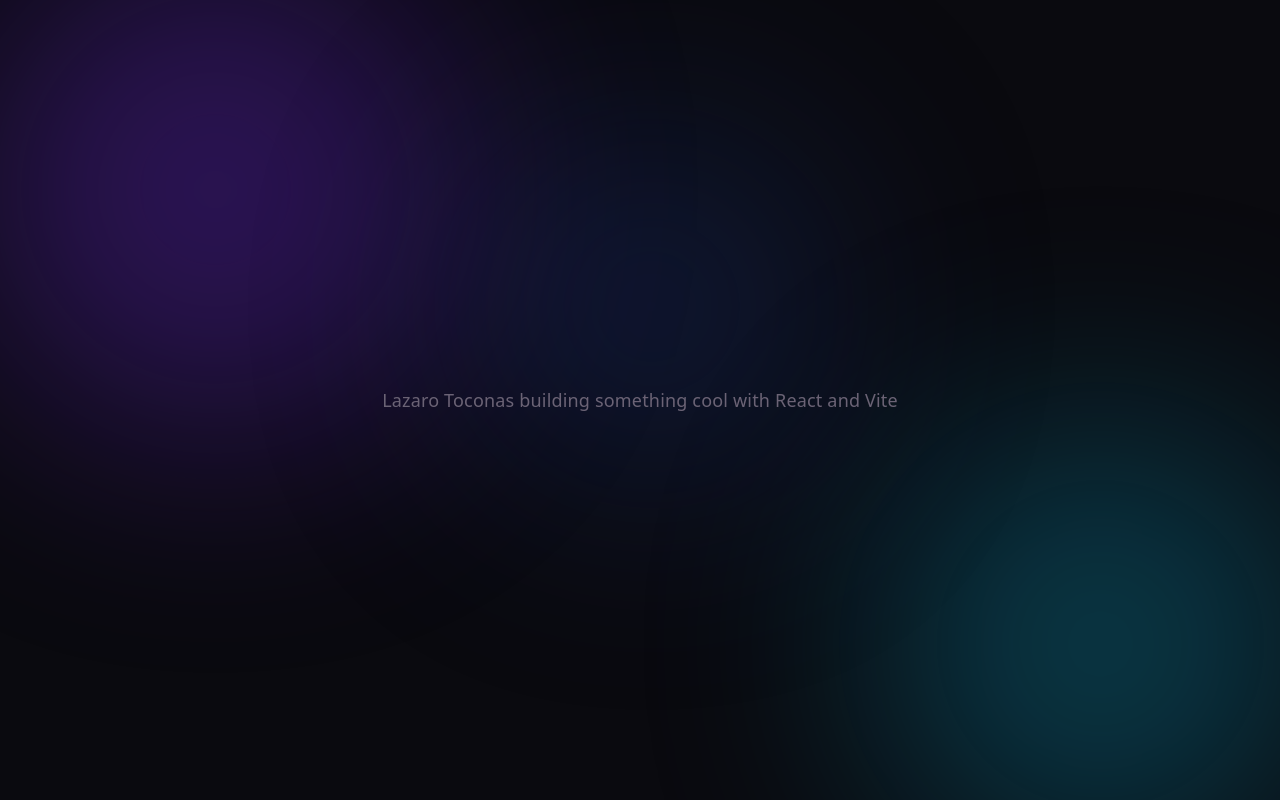
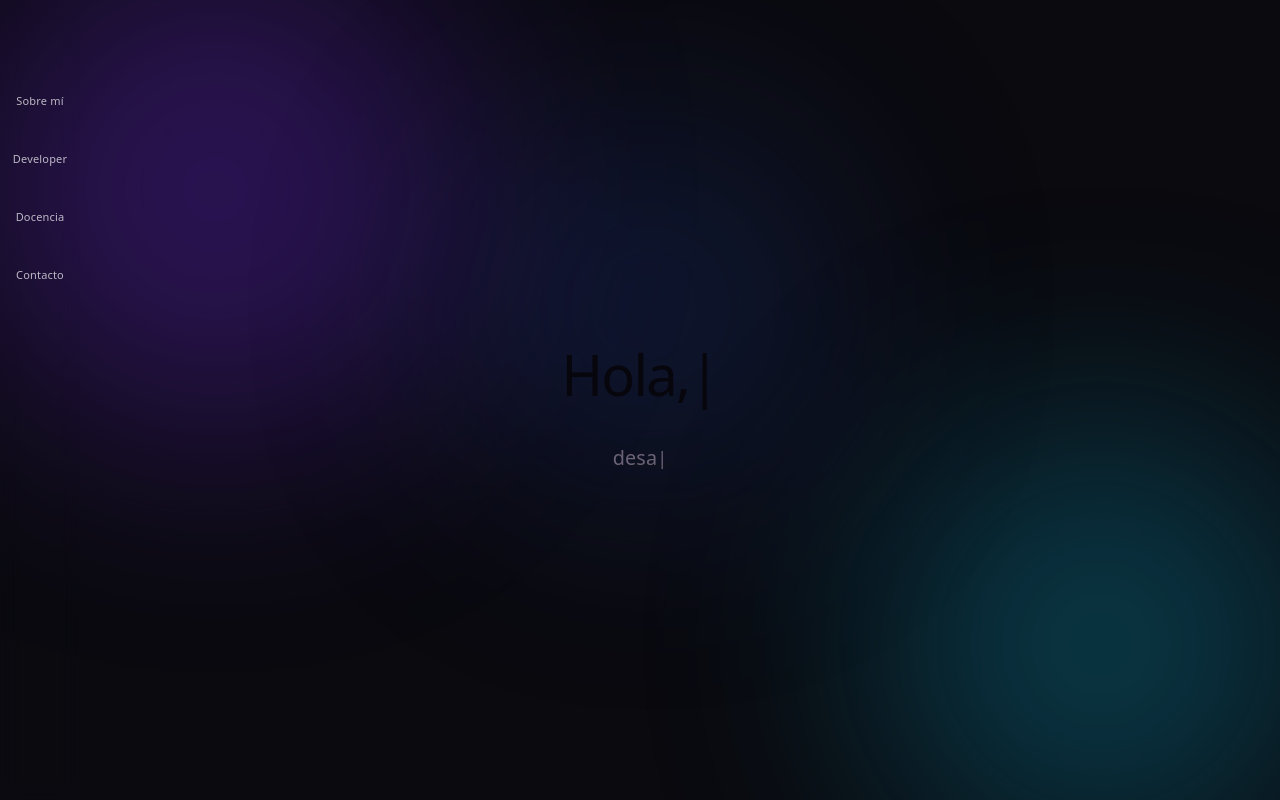
Before and after one commit to lazarus-99/portfolio, a React (Vite) app: page / in a window 1280 px wide. Built offline with nearby package versions, Linux system fonts and the light colour scheme.

Commit message:
Added first part

```diff
--- a/src/App.css
+++ b/src/App.css
@@ -11,3 +11,14 @@
     gap: 18px;
   }
 }
+
+.highlight {
+  font-size: 1.3em;
+  color: var(--accent-purple);
+  font-weight: 500;
+}
+
+.highlight-alt {
+  font-size: 1.1em;
+  color: var(--accent-teal);
+}
--- a/src/App.jsx
+++ b/src/App.jsx
@@ -1,14 +1,35 @@
 import { useState } from 'react'
 import './App.css'
-import Background from './background'
+import Background from './components/background';
+import TypewriterText from './components/writer';
+import Sidebar from './components/sidebar';
 
 function App() {
 
   return (
     <>
       <Background />
+      <Sidebar />
       <section id="center">
-        Lazaro Toconas building something cool with React and Vite
+        <h1>
+          <TypewriterText
+            segments={[
+              { text: 'Hola, soy ' },
+              { text: 'Lazaro Toconas', className: 'highlight' },
+            ]}
+            speed={50}
+            loop={true}
+            restartDelay={4000}
+          />
+        </h1>
+        <TypewriterText
+            segments={[
+              { text: 'desarrollador de software', className: 'highlight-alt' },
+            ]}
+            speed={50}
+            loop={true}
+            restartDelay={4000}
+          />
       </section>
     </>
   )
--- /dev/null
+++ b/src/components/sidebar/index.css
@@ -0,0 +1,135 @@
+/* Sidebar base: angosto, fijo a la izquierda, texto horizontal normal */
+.sidebar {
+  position: fixed;
+  top: 0;
+  left: 0;
+  height: 100vh;
+  width: 80px;
+  display: flex;
+  flex-direction: column;
+  justify-content: space-between;
+  padding: 24px 0;
+  backdrop-filter: blur(10px);
+  z-index: 100;
+}
+
+.sidebar-nav {
+  display: flex;
+  flex-direction: column;
+  gap: 24px;
+  align-items: center;
+  margin-top: 60px;
+}
+
+.sidebar-nav a {
+  writing-mode: horizontal-tb;
+  font-size: 11px;
+  color: rgba(255, 255, 255, 0.7);
+  text-decoration: none;
+  text-align: center;
+  padding: 4px 8px;
+  transition: color 0.2s ease;
+  writing-mode: sideways-lr;
+  text-orientation: mixed;
+}
+
+.sidebar-nav a:hover {
+  color: #fff;
+}
+
+.sidebar-socials {
+  display: flex;
+  flex-direction: column;
+  gap: 16px;
+  align-items: center;
+  padding-bottom: 12px;
+}
+
+.sidebar-socials a {
+  color: rgba(255, 255, 255, 0.6);
+  font-size: 18px;
+  transition: color 0.2s ease;
+}
+
+.sidebar-socials a:hover {
+  color: #fff;
+}
+
+/* Botón hamburguesa: oculto por defecto (solo aparece en mobile) */
+.hamburger-btn {
+  display: none;
+  position: fixed;
+  top: 16px;
+  right: 16px;
+  z-index: 200;
+  width: 40px;
+  height: 40px;
+  background: rgba(10, 10, 15, 0.6);
+  backdrop-filter: blur(10px);
+  border: 1px solid rgba(255, 255, 255, 0.1);
+  border-radius: 8px;
+  cursor: pointer;
+  align-items: center;
+  justify-content: center;
+}
+
+.hamburger-icon {
+  display: flex;
+  flex-direction: column;
+  gap: 5px;
+  width: 20px;
+}
+
+.hamburger-icon span {
+  display: block;
+  height: 2px;
+  width: 100%;
+  background: #fff;
+  transition: transform 0.3s ease, opacity 0.3s ease;
+}
+
+.hamburger-icon.open span:nth-child(1) {
+  transform: translateY(7px) rotate(45deg);
+}
+.hamburger-icon.open span:nth-child(2) {
+  opacity: 0;
+}
+.hamburger-icon.open span:nth-child(3) {
+  transform: translateY(-7px) rotate(-45deg);
+}
+
+/* Responsive: pantallas chicas */
+@media (max-width: 768px) {
+  .hamburger-btn {
+    display: flex;
+  }
+
+  .sidebar {
+    width: 100%;
+    height: 100vh;
+    flex-direction: column;
+    justify-content: center;
+    transform: translateX(100%);
+    transition: transform 0.3s ease;
+    border-right: none;
+  }
+
+  .sidebar-open {
+    transform: translateX(0);
+  }
+
+  .sidebar-nav {
+    margin-top: 0;
+    gap: 32px;
+  }
+
+  .sidebar-nav a {
+    font-size: 20px;
+    writing-mode: inherit;
+  }
+
+  .sidebar-socials {
+    flex-direction: row;
+    margin-top: 40px;
+  }
+}
--- /dev/null
+++ b/src/components/sidebar/index.jsx
@@ -0,0 +1,62 @@
+import { useState } from 'react';
+import './index.css';
+
+const navItems = [
+  { label: 'Sobre mí', href: '#about' },
+  { label: 'Developer', href: '#developer' },
+  { label: 'Docencia', href: '#teaching' },
+  { label: 'Contacto', href: '#contact' },
+];
+
+const socials = [
+  { icon: 'github', href: 'https://github.com/tu-usuario' },
+  { icon: 'linkedin', href: 'https://linkedin.com/in/tu-usuario' },
+  { icon: 'mail', href: 'mailto:tu@email.com' },
+];
+
+export default function Sidebar() {
+  const [isOpen, setIsOpen] = useState(false);
+
+  const closeMenu = () => setIsOpen(false);
+
+  return (
+    <>
+      <button
+        className="hamburger-btn"
+        onClick={() => setIsOpen(!isOpen)}
+        aria-label="Toggle menu"
+      >
+        <span className={`hamburger-icon ${isOpen ? 'open' : ''}`}>
+          <span></span>
+          <span></span>
+          <span></span>
+        </span>
+      </button>
+
+      <aside className={`sidebar ${isOpen ? 'sidebar-open' : ''}`}>
+        <nav className="sidebar-nav">
+          {navItems.map((item) => (
+            <a key={item.href} href={item.href} onClick={closeMenu} className="sidebar-link">
+              {item.label}
+            </a>
+          ))}
+        </nav>
+
+        <div className="sidebar-socials">
+          {socials.map((social) => (
+            <a
+              key={social.icon}
+              href={social.href}
+              target="_blank"
+              rel="noopener noreferrer"
+              aria-label={social.icon}
+              className="social-icon"
+            >
+              <i className={`ti ti-brand-${social.icon}`}></i>
+            </a>
+          ))}
+        </div>
+      </aside>
+    </>
+  );
+}
--- /dev/null
+++ b/src/components/writer/index.css
@@ -0,0 +1,7 @@
+.typewriter-cursor {
+  animation: blink 1s step-end infinite;
+}
+
+@keyframes blink {
+  50% { opacity: 0; }
+}
--- /dev/null
+++ b/src/components/writer/index.jsx
@@ -0,0 +1,36 @@
+import { useTypewriter } from '../../hooks/useTyperWriter';
+
+export default function TypewriterText({
+  segments,
+  speed = 60,
+  showCursor = true,
+  loop = false,
+  restartDelay = 3000,
+}) {
+  const fullText = segments.map((s) => s.text).join('');
+  const count = useTypewriter(fullText, { speed, loop, restartDelay });
+
+  let charsUsed = 0;
+
+  return (
+    <span>
+      {segments.map((segment, idx) => {
+        const start = charsUsed;
+        const end = charsUsed + segment.text.length;
+        charsUsed = end;
+
+        const visibleChars = Math.max(0, Math.min(segment.text.length, count - start));
+        const visibleText = segment.text.slice(0, visibleChars);
+
+        if (!visibleText) return null;
+
+        return (
+          <span key={idx} className={segment.className}>
+            {visibleText}
+          </span>
+        );
+      })}
+      {showCursor && count < fullText.length && <span className="typewriter-cursor">|</span>}
+    </span>
+  );
+}
--- /dev/null
+++ b/src/hooks/useTyperWriter.jsx
@@ -0,0 +1,36 @@
+import { useState, useEffect } from 'react';
+
+export function useTypewriter(fullText, { speed = 60, loop = false, restartDelay = 3000 } = {}) {
+  const [count, setCount] = useState(0);
+
+  useEffect(() => {
+    setCount(0);
+    let i = 0;
+    let typingInterval;
+    let restartTimeout;
+
+    const startTyping = () => {
+      i = 0;
+      setCount(0);
+      typingInterval = setInterval(() => {
+        i++;
+        setCount(i);
+        if (i >= fullText.length) {
+          clearInterval(typingInterval);
+          if (loop) {
+            restartTimeout = setTimeout(startTyping, restartDelay);
+          }
+        }
+      }, speed);
+    };
+
+    startTyping();
+
+    return () => {
+      clearInterval(typingInterval);
+      clearTimeout(restartTimeout);
+    };
+  }, [fullText, speed, loop, restartDelay]);
+
+  return count;
+}
```
Also changed, not shown: src/components/background/index.jsx (renamed from src/background/index.jsx), src/components/background/style.css (renamed from src/background/style.css).
